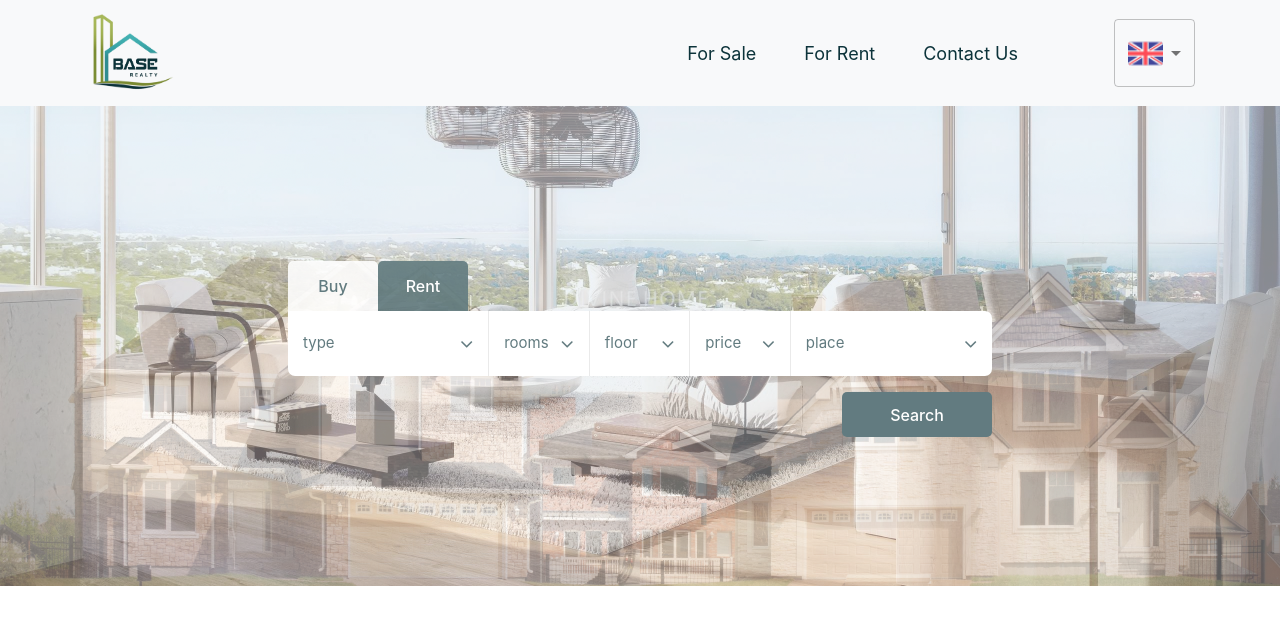
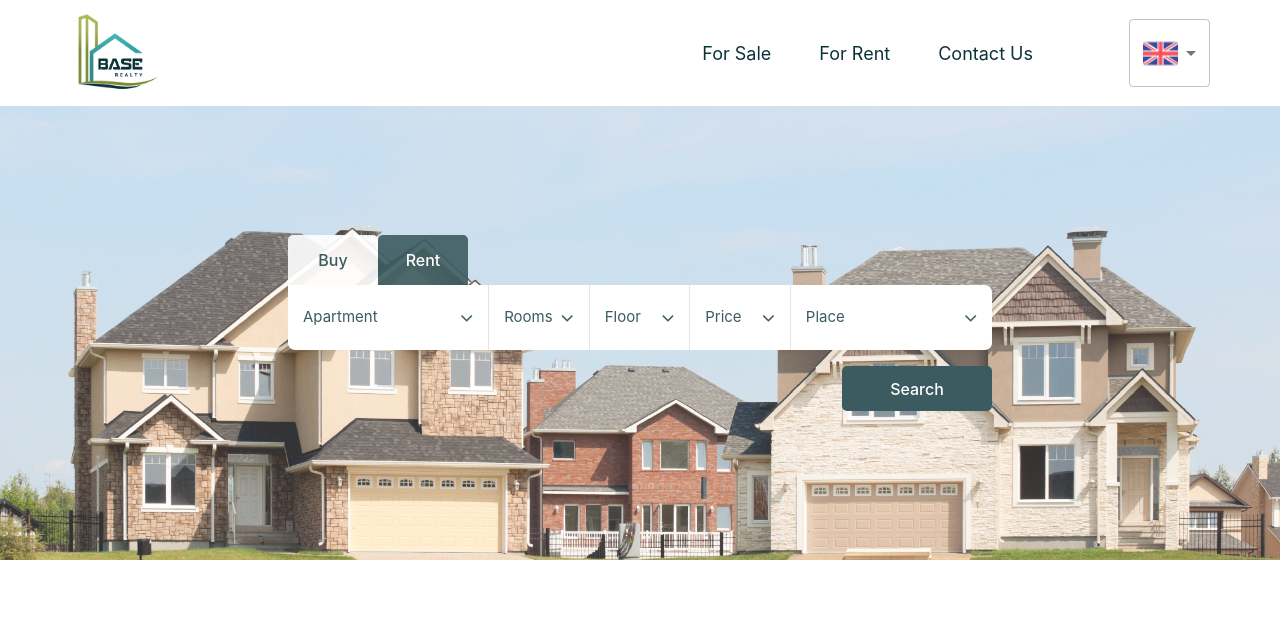
Before and after one commit to AbAyvazyan/baseRealty, a React (Create React App) app: page / in a window 1280 px wide. Shown: the top 624 px of the page. Built offline with nearby package versions, Linux system fonts and the light colour scheme.

Commit message:
fixed nav, ready filtering UI

```diff
--- a/package.json
+++ b/package.json
@@ -23,6 +23,7 @@
     "react-scripts": "5.0.1",
     "react-select": "^5.7.0",
     "react-slideshow-image": "^4.2.1",
+    "react-uuid": "^2.0.0",
     "semantic-ui-css": "^2.5.0",
     "semantic-ui-react": "^2.1.4",
     "styled-components": "^5.3.6",
--- a/src/App.css
+++ b/src/App.css
@@ -7,4 +7,5 @@
   margin: 0;
   padding: 0;
   color: rgb(var(--text-color));
+    height: 50000px;
 }
--- a/src/Components/AppBar/AppBar.tsx
+++ b/src/Components/AppBar/AppBar.tsx
@@ -49,7 +49,7 @@
 
     return (
         <>
-            <Navbar bg="light" expand="lg">
+            <Navbar bg={'white'} className="fixed-top"   style={{width:'100%'}}>
                 <Container>
                     <NavLink to="/"><img src={menuLogo} width='90' height='90'/></NavLink>
                     <Navbar.Toggle aria-controls="basic-navbar-nav" />
--- a/src/Components/HomePage/Components/Filtering/InputFilterField/InputFilterField.css
+++ b/src/Components/HomePage/Components/Filtering/InputFilterField/InputFilterField.css
@@ -5,10 +5,11 @@
 .input_filtering_field{
     display: grid;
     grid-template-columns: 2fr 1fr 1fr 1fr 2fr;
+    height: 65px;
 }
 
 .input_filtering_field div{
-    height: 65px;
+    /*height: 65px;*/
     border-right: 1px  solid rgba(150, 150, 150,0.3);
     background-color: white;
     display: flex;
--- a/src/Components/HomePage/Components/Filtering/InputFilterField/InputFilterField.tsx
+++ b/src/Components/HomePage/Components/Filtering/InputFilterField/InputFilterField.tsx
@@ -1,16 +1,56 @@
 import './InputFilterField.css'
 
 import MultipleSelectCheckmarks from "./MultipleSelectCheckmarks/MultipleSelectCheckmarks";
+import uuid from "react-uuid";
+import {useId} from "react";
+
+const multipleSelect = [
+    {
+        holder:'Apartment',
+        models:[
+            {
+                title:'Newly Built'
+            }
+        ],
+        fromTo:false
+    },
+    {
+        holder:'Rooms',
+        fromTo:true
+    },
+    {
+        holder:'Floor',
+        fromTo:true
+    },
+    {
+        holder:'Price',
+        fromTo:true
+    },
+    {
+        holder:'Place',
+        models:[
+            {
+                title:'Arabkir'
+            },
+            {
+                title:'Kentron'
+            },
+            {
+                title:'Ajapnyak'
+            }
+        ],
+        fromTo:false
+    },
+
+]
 
 const InputFilterField = () =>{
     return(
         <form action="" className={'input_filter_form'}>
             <div className={'input_filtering_field'}>
-                <MultipleSelectCheckmarks holder={'type'}/>
-                <MultipleSelectCheckmarks holder={'rooms'}/>
-                <MultipleSelectCheckmarks holder={'floor'}/>
-                <MultipleSelectCheckmarks holder={'price'}/>
-                <MultipleSelectCheckmarks holder={'place'}/>
+                {multipleSelect.map(item=>{
+                    return <MultipleSelectCheckmarks fromTo={item.fromTo} key={uuid()} holder={item.holder} models={item.models}/>
+                })}
             </div>
         </form>
     )
--- a/src/Components/HomePage/Components/Filtering/InputFilterField/MultipleSelectCheckmarks/MultipleSelectCheckmarks.css
+++ b/src/Components/HomePage/Components/Filtering/InputFilterField/MultipleSelectCheckmarks/MultipleSelectCheckmarks.css
@@ -1,11 +1,7 @@
 .multiple_select{
     position: relative;
-}
-
-.multiple_select span{
-    /*width: 10px;;*/
-    position: absolute;
-    right: 15px;
+    display: flex;
+    justify-content: space-between;
 }
 
 .select_arrow_clicked{
@@ -17,3 +13,67 @@
 .select_arrow{
     font-size: 20px;
 }
+
+.multiple_select_modal{
+    position: absolute;
+    top: 70px;
+    left: 0;
+    border-radius: 4px;
+    padding: 10px!important;
+    border: none!important;
+    flex-wrap: wrap;
+    z-index: 500;
+    max-height: 200px;
+    overflow-y: auto;
+}
+
+.multiple_select_modal >div{
+    display: flex;
+    align-items: center;
+    user-select: none;
+    cursor: default;
+    border:none;
+}
+
+.checkobox_modal_selects{
+    width: 300px;
+    height: 40px;
+    margin: 15px 0 0;
+
+    border-bottom: 1px solid grey;
+    padding: 0!important;
+}
+
+
+.form-control {
+    font-size: 17px;
+    font-weight: 400;
+    width: 100%;
+    display: grid;
+    grid-template-columns: 1em auto;
+    gap: 0.5em;
+    border: none;
+    border-radius: 0;
+    cursor: pointer;
+}
+
+.multiple_select_modal > div:last-child{
+    border-bottom: none;
+}
+
+.from_to_modal{
+    width: 250px;
+    height: 50px;
+    background-color: red;
+    overflow: hidden;
+    justify-content: space-between;
+}
+
+.from_to_modal input{
+    width: 100px;
+    height: 30px;
+    border-radius: 5px;
+    border: 1px solid rgba(122,122,122,0.5);
+    outline: none;
+    padding: 0 10px;
+}
--- a/src/Components/HomePage/Components/Filtering/InputFilterField/MultipleSelectCheckmarks/MultipleSelectCheckmarks.tsx
+++ b/src/Components/HomePage/Components/Filtering/InputFilterField/MultipleSelectCheckmarks/MultipleSelectCheckmarks.tsx
@@ -1,27 +1,91 @@
 import * as React from 'react';
 import './MultipleSelectCheckmarks.css'
-import {FC, useState} from "react";
+import {FC, useEffect, useId, useRef, useState} from "react";
+
+import uuid from "react-uuid";
+
+
+
+
+type Tmodels={
+    title:string
+}
 
 
 
 
 interface TSelect {
-    holder:string
+    holder:string,
+    models?:Tmodels[],
+    fromTo:boolean
 }
 
-const MultipleSelectCheckmarks:FC<TSelect> = ({holder}) => {
+const MultipleSelectCheckmarks:FC<TSelect> = ({holder,models,fromTo}) => {
+
+    const [checkboxesModal,setcheckboxesModal] = useState<Tmodels[]>()
+
+    useEffect(()=>{
+        setcheckboxesModal(models)
+    },[])
 
     const [arrowPos,setArrowPos] = useState(false)
+    const [modal,setModal] = useState(false)
 
-    const openModalHandler = () =>{
-        setArrowPos(!arrowPos)
+    const modalRef = useRef(null)
+    const arrowRef = useRef(null)
+    const spanRef = useRef(null)
+
+
+
+    const openModalHandler = (e:React.MouseEvent) =>{
+        if (modalRef.current  === e.target || arrowRef.current ===e.target || spanRef.current ===e.target){
+            setArrowPos(!arrowPos)
+            setModal(!modal)
+        }else{
+            return false
+        }
+
+
     }
 
-    return(
-        <div className={'multiple_select'} onClick={()=>openModalHandler()}>
+    return(<>
+
+        <div className={'multiple_select'} onClick={(e)=>openModalHandler(e)} ref={modalRef}>
             {holder}
-            <span className={arrowPos ? 'select_arrow_clicked' : 'select_arrow'}><i className="fa fa-angle-down"></i></span>
+            <span ref={spanRef} className={arrowPos ? 'select_arrow_clicked' : 'select_arrow'} ><i className="fa fa-angle-down" ref={arrowRef}></i></span>
+
+            {modal && <div className={'multiple_select_modal'}>
+
+
+                    { !fromTo &&( checkboxesModal && checkboxesModal.map((item,index)=>{
+                        return <div key={index} className={'checkobox_modal_selects'}>
+
+                            <label className="form-control" >
+                                <input type="checkbox" name="checkbox"/>
+                                {item.title}
+                            </label>
+                        </div>
+                    }))
+                    }
+
+                {
+                    fromTo && <div className={'from_to_modal'}>
+
+                        <input type="number" placeholder={'from'}/>
+                        <input type="number" placeholder={'to'}/>
+
+                    </div>
+                }
+
+
+
+
+
+            </div>}
         </div>
+
+
+        </>
     )
 }
 
--- a/src/Components/HomePage/Components/SlideShow.tsx
+++ b/src/Components/HomePage/Components/SlideShow.tsx
@@ -33,7 +33,7 @@
 
 const SlideShow = () => {
     return (
-        <div className="slide-container" style={{height:'200px',width:'100%'}}>
+        <div className="slide-container" style={{height:'200px',width:'100%',marginTop:'80px'}}>
             <Fade arrows={false}>
                 {fadeImages.map((fadeImage, index) => (
                     <div key={index}>
```
Also changed, not shown: 1 other file (tests, documents, lock files or other folders).
